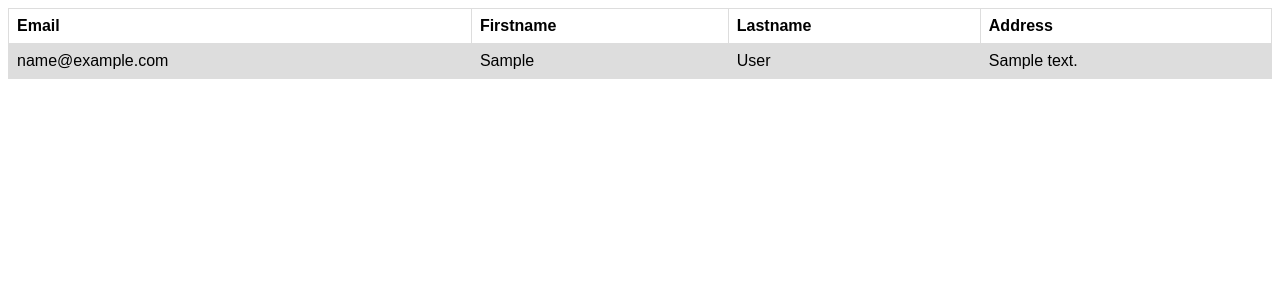
After one commit to duypham27/NodeJS, a Node server app: page /get-crud in a window 1280 px wide. The commit adds this page. Shown: the top 300 px of the page. Run offline with Node 20, Linux system fonts and the light colour scheme; tables that the repository leaves empty hold one stand-in row (values such as "Sample post"); some libraries are stand-ins or nearby versions.

Commit message:
read data

```diff
--- a/src/controllers/homeController.js
+++ b/src/controllers/homeController.js
@@ -27,9 +27,22 @@ let postCRUD = async (req, res) => {
     return res.send('post crud from server');
 }
 
+let displayGetCRUD = async (req, res) => {
+    let data = await CRUDService.getAllUser();
+
+    console.log('-----------------------------------------------');
+    console.log(data);
+    console.log('-----------------------------------------------');
+
+    return res.render('displayCRUD.ejs', {
+        dataTable: data
+    });
+}
+
 module.exports = {
     getHomePage: getHomePage,
     getAboutPage: getAboutPage,
     getCRUD: getCRUD,
     postCRUD: postCRUD,
+    displayGetCRUD: displayGetCRUD,
 }
--- a/src/routes/web.js
+++ b/src/routes/web.js
@@ -9,6 +9,7 @@ let initWebRoutes = (app) => {
     router.get('/crud', homeController.getCRUD);
 
     router.post('/post-crud', homeController.postCRUD);
+    router.get('/get-crud', homeController.displayGetCRUD);
     //rest api
 
     return app.use("/", router);
--- a/src/services/CRUDService.js
+++ b/src/services/CRUDService.js
@@ -41,6 +41,20 @@ let hashUserPassword = (password) => {
     })
 }
 
+let getAllUser = () => {
+    return new Promise(async (resolve, reject) => {
+        try {
+            let users = db.User.findAll({
+                raw: true,
+            });
+            resolve(users);
+        } catch (e) {
+            reject(e);
+        }
+    })
+}
+
 module.exports = {
     createNewUser: createNewUser,
+    getAllUser: getAllUser,
 }
--- a/src/views/crud.ejs
+++ b/src/views/crud.ejs
@@ -54,7 +54,7 @@
                   <select name="roleId" class="form-select">
                     <option value="1">Admin</option>
                     <option value="2">Doctor</option>
-                    <option value="2">Patient</option>
+                    <option value="3">Patient</option>
                   </select>
                 </div>
                 <div class="col-12">
--- /dev/null
+++ b/src/views/displayCRUD.ejs
@@ -0,0 +1,46 @@
+<!DOCTYPE html>
+<html lang="en">
+<head>
+    <meta charset="UTF-8">
+    <meta name="viewport" content="width=device-width, initial-scale=1.0">
+    <title>Get CRUD</title>
+</head>
+
+<style>
+    table {
+        font-family: arial, sans-serif;
+        border-collapse: collapse;
+        width: 100%;
+    }
+
+    td, th {
+        border: 1px solid #dddddd;
+        text-align: left;
+        padding: 8px;
+    }
+
+    tr:nth-child(even) {
+        background-color: #dddddd;
+    }
+</style>
+
+<body>
+    <table>
+        <tr>
+          <th>Email</th>
+          <th>Firstname</th>
+          <th>Lastname</th>
+          <th>Address</th>
+        </tr>
+
+        <% for(let i=0; i < dataTable.length; i++) { %>
+            <tr>
+              <td><%= dataTable[i].email %></td>
+              <td><%= dataTable[i].firstName %></td>
+              <td><%= dataTable[i].lastName %></td>
+              <td><%= dataTable[i].address %></td>
+            </tr>
+         <% } %>
+    </table>
+</body>
+</html>
```
